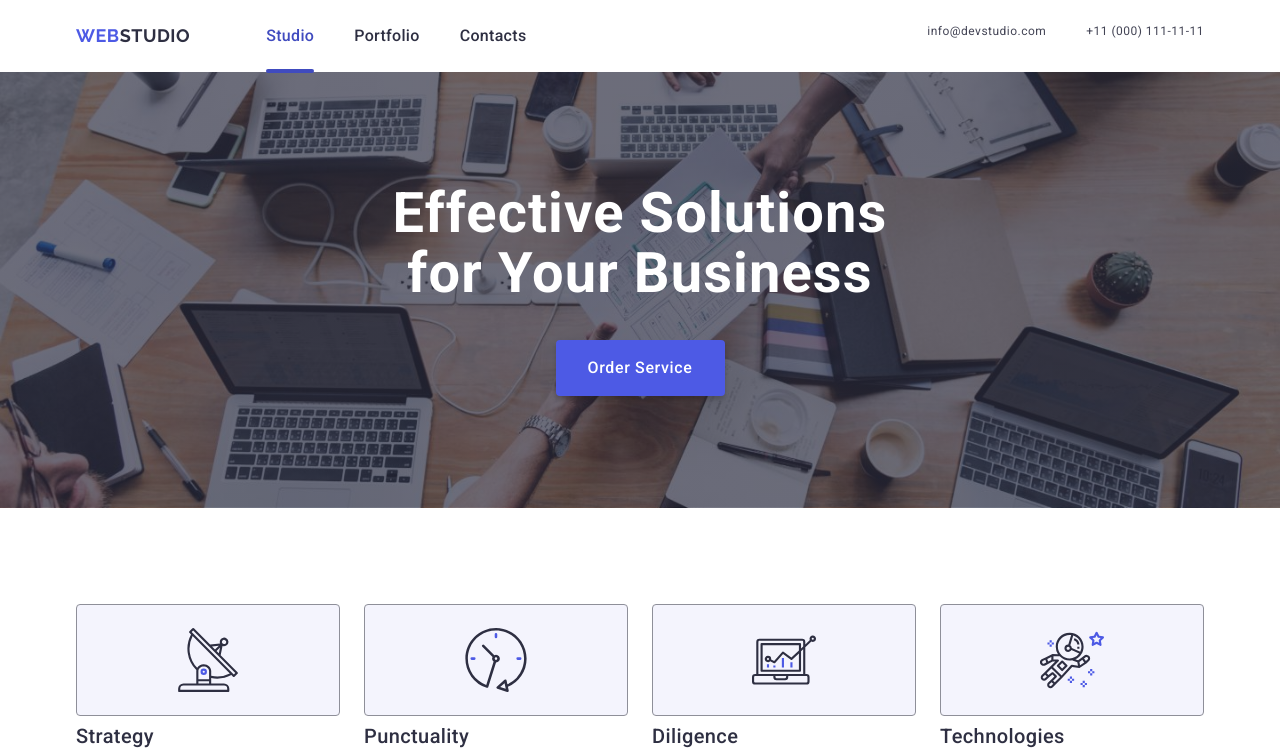
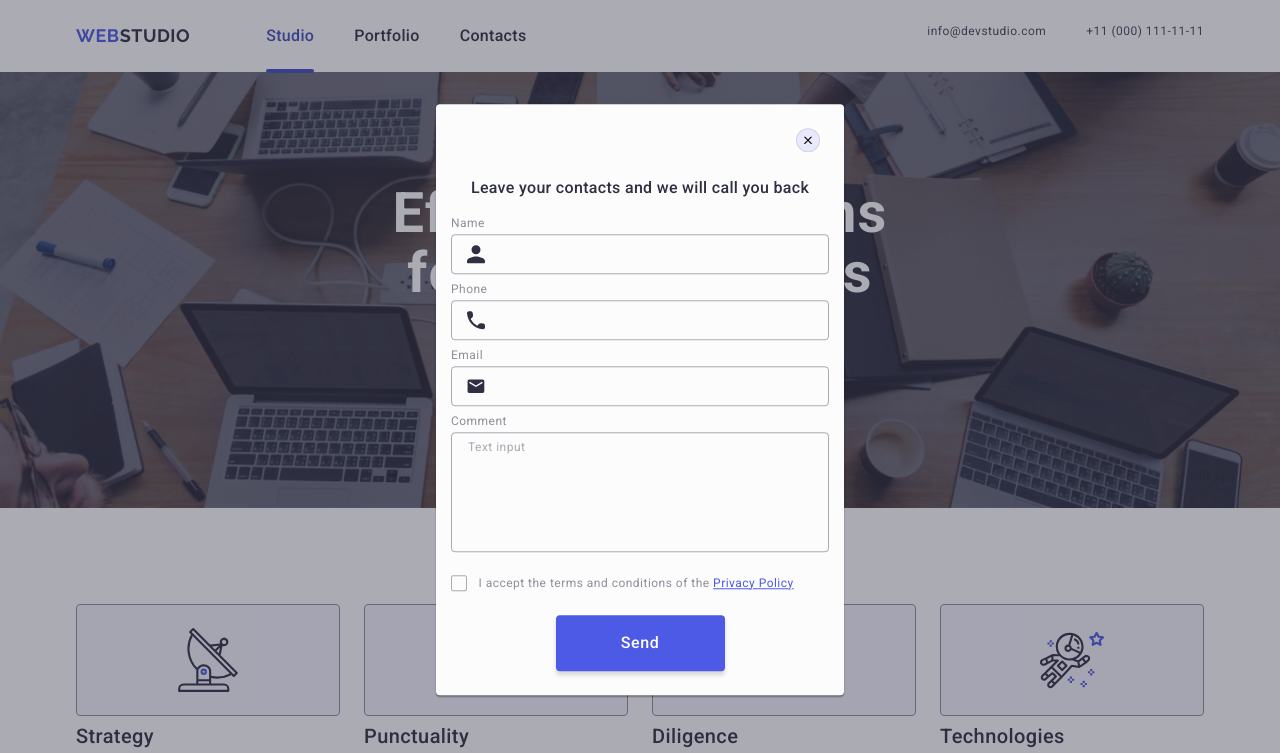
Before and after one commit to larysa-tolkachova/goit-markup-hw-06, a plain HTML site: page index.html in a window 1280 px wide. Shown: the top 753 px of the page. Drawn offline with nearby package versions, Linux system fonts and the light colour scheme.

Commit message:
mob-modal

```diff
--- a/css/styles.css
+++ b/css/styles.css
@@ -671,13 +671,15 @@ font-weight: 500;
     left: 50%;
     transform: translate(-50%, -50%);
 
-    width: 408px;
-    min-height: 584px;
+    width: 288px;
+    min-height: 623px;
+    /*width: 408px;
+    min-height: 584px;*/
     background-color: #fcfcfc;
     box-shadow: 0px 1px 1px rgba(0, 0, 0, 0.14), 0px 1px 3px rgba(0, 0, 0, 0.12), 0px 2px 1px rgba(0, 0, 0, 0.2);
     border-radius: 4px;
     transition: transform 250ms cubic-bezier(0.4, 0, 0.2, 1);
-    padding: 72px 24px 24px 24px;
+    padding: 72px 16px 24px 16px;
 }
 
     .backdrop.is-open {
@@ -759,7 +761,8 @@ font-weight: 500;
         height: 40px;
         border: 1px solid rgba(46, 47, 66, 0.4);
         border-radius: 4px;
-        padding-left: 38px;
+        /*padding-left: 38px;*/
+        padding-left: 34px;
         outline: transparent;
         background-color: transparent;
         transition: border-color 250ms cubic-bezier(0.4, 0, 0.2, 1);
@@ -1035,12 +1038,250 @@ font-weight: 500;
     width: 264px;
 }
 
+/* ---modal--- */
 
+/*.backdrop {
+    position: fixed;
+    top: 0;
+    left: 0;
+
+    width: 100%;
+    height: 100%;
+
+    background-color: rgba(46, 47, 66, 0.4);
+    transition: opacity 250ms cubic-bezier(0.4, 0, 0.2, 1), visibility 250ms cubic-bezier(0.4, 0, 0.2, 1);
+    z-index: 999;
+
+    visibility: hidden;
+    opacity: 0;
+    pointer-events: none;
+}*/
+
+.modal {
+    /*position: absolute;
+    top: 50%;
+    left: 50%;
+    transform: translate(-50%, -50%);*/
+
+    width: 408px;
+    min-height: 584px;
+    /*background-color: #fcfcfc;
+    box-shadow: 0px 1px 1px rgba(0, 0, 0, 0.14), 0px 1px 3px rgba(0, 0, 0, 0.12), 0px 2px 1px rgba(0, 0, 0, 0.2);
+    border-radius: 4px;
+    transition: transform 250ms cubic-bezier(0.4, 0, 0.2, 1); */
+    padding: 72px 24px 24px 24px;
 }
+
+    /*.backdrop.is-open {
+        visibility: visible;
+        opacity: 1;
+        pointer-events: auto;
+    }
+
+    .backdrop:not(.is-open) .modal {
+        transform: translate(-50% -50%) scale(1.5);
+}*/
+
+/*#endregion modal*/
+
+/*#region form*/
+/*.modal-close {
+    position: absolute;
+    top: 24px;
+    right: 24px;
+    width: 24px;
+    height: 24px;
+
+    border-radius: 50%;
+    background-color: #e7e9fc;
+    border: 1px solid rgba(0, 0, 0, 0.1);
+    padding: 0;
+    cursor: pointer;
+
+    transition: background-color 250ms cubic-bezier(0.4, 0, 0.2, 1), border 250ms cubic-bezier(0.4, 0, 0.2, 1);
+
+    display: flex;
+    align-items: center;
+    justify-content: center;
+}
+
+
+.modal-close:hover,
+.modal-close:focus {
+    background-color: #404bbf;
+    border: none;
+    fill: #ffffff
+}
+
+.modal-close-icon {
+    transition: fill 250ms cubic-bezier(0.4, 0, 0.2, 1);
+}*/
+
+   /*.modal-text {
+    font-weight: 500;
+    font-size: 16px;
+    line-height: 1.5;
+    letter-spacing: 0.02em;
+    text-align: center;
+    color: #2e2f42;
+    margin-bottom: 16px;
+   } */
 
 
 
 
+/* forma*/
+   /* .form-wrapper-cont {
+        margin-bottom: 8px;
+    }*/
+   /* .modal-form-label {
+        font-weight: 400;
+        font-size: 12px;
+        line-height: 1.17;
+        letter-spacing: 0.04em;
+        color: #8e8f99;
+        display: block;
+        margin-bottom: 4px;
+    }*/
+   /* .modal-cont-input {
+        position: relative;
+    }*/
+    .modal-input {
+        /*width: 100%;
+        height: 40px;
+        border: 1px solid rgba(46, 47, 66, 0.4);
+        border-radius: 4px;*/
+        padding-left: 38px;
+       /* outline: transparent;
+        background-color: transparent;
+        transition: border-color 250ms cubic-bezier(0.4, 0, 0.2, 1);  */
+    }
+
+   /* .modal-input:focus {
+        border: 1px solid #4d5ae5;
+    }*/
+
+
+    /*.modal-icon {
+        position: absolute;
+        top: 50%;
+        left: 16px;
+        transform: translateY(-50%);
+        fill: #2e2f42;
+        transition: fill 250ms cubic-bezier(0.4, 0, 0.2, 1);
+    }*/
+
+   /* .modal-input:focus+ .modal-icon {
+        fill: #4d5ae5;
+    }*/
+
+    /*.form-wrapper-cont-comment {
+        margin-bottom: 16px;
+    }*/
+
+
+    /*.modal-textarea {
+        width: 100%;
+        height: 120px;
+        font-size: 12px;
+        line-height: 1.17;
+        letter-spacing: 0.04em;
+        color: rgba(46, 47, 66, 0.4);
+        border: 1px solid rgba(46, 47, 66, 0.4);
+        border-radius: 4px;
+        background-color: transparent;
+        padding: 8px 16px;
+        outline: transparent;
+        resize: none;
+        transition: border-color 250ms cubic-bezier(0.4, 0, 0.2, 1);
+    }
+
+        .modal-textarea:focus {
+            border: 1px solid #4d5ae5;
+        }
+
+
+    .modal-textarea::placeholder {
+        font-weight: 400;
+        font-size: 12px;
+        line-height: 1.16;
+        letter-spacing: 0.04em;
+        color: rgba(46, 47, 66, 0.4);
+    }*/
+
+/*.modal-cont-checkbox {
+    margin-bottom: 24px;
+}*/
+
+.custom-checkbox {
+    border-radius: 2px;
+    border: 1px solid rgba(46, 47, 66, 0.4);
+    width: 16px;
+    height: 16px;
+    display: inline-flex;
+    align-items: center;
+    justify-content: center;
+    margin-right: 8px;
+    transition: background-color 250ms cubic-bezier(0.4, 0, 0.2, 1), border 250ms cubic-bezier(0.4, 0, 0.2, 1), fill 250ms cubic-bezier(0.4, 0, 0.2, 1);
+    fill: transparent;
+}
+
+.checkbox:checked+.custom-label-user-checkbox>.custom-checkbox {
+    background-color: #404bbf;
+    fill: #F4F4FD;
+    border: none;
+    }
+
+.custom-label-user-checkbox {
+    font-weight: 400;
+    font-size: 12px;
+    line-height: 1.17;
+    letter-spacing: 0.04em;
+    color: #8e8f99;
+    cursor: pointer;
+}
+
+    .checkbox-a {
+        line-height: 1.33;
+        text-decoration: underline;
+        color: #4d5ae5;
+    }
+
+
+    /*.modal-button {
+        min-width: 169px;
+        height: 56px;
+        font-weight: 500;
+        font-size: 16px;
+        line-height: 1.5;
+        letter-spacing: 0.04em;
+        color: #fff;
+        text-align: center;
+        background-color: #4d5ae5;
+        border-radius: 4px;
+        border: none;
+        box-shadow: 0 4px 4px 0 rgba(0, 0, 0, 0.15);
+        padding: 16px 32px;
+        display: block;
+        margin: 0 auto;
+        transition-property: background-color;
+        transition-duration: 250ms;
+        transition-timing-function: cubic-bezier(0.4, 0, 0.2, 1);
+
+
+    }
+
+    .modal-button:hover,.modal-button:focus{
+        background-color: #404bbf;
+        border-color: none;
+    }*/
+
+
+
+
+
+
+}
 /*#endregion 768*/
 
 /*#region 1158*/
@@ -1163,7 +1404,7 @@ background-image: linear-gradient(
 
 
 
-/*   *#region mob-menu     */
+/*#region mob-menu*/
 
 .mob-menu {
     position: fixed;
@@ -1294,4 +1535,4 @@ background-image: linear-gradient(
     }
     }
 
-    /*   *#endregion mob-menu     */
+    /*  #endregion mob-menu     */
--- a/index.html
+++ b/index.html
@@ -457,8 +457,8 @@
 
 
 <!-- #region modal-->
-<div class="backdrop "> <!--is-open-->
-    <div class="modal">
+<div class="backdrop is-open"> <!--is-open-->
+    <div class="container modal">
         <button class="modal-close" type="button">
             <svg class="modal-close-icon" width="8" height="8" >
                 <use href="./images/icons.svg#icon-close"></use>
@@ -529,7 +529,7 @@
 
 
 <!-- #region burger-menu-->
-<div class="mob-menu is-open"> <!--is-open-->
+<div class="mob-menu"> <!--is-open-->
     <div class="container mob-menu-container">
         <button class="mob-close-btn" type="button">
             <svg class="mob-close-icon" width="8" height="8" >
```
